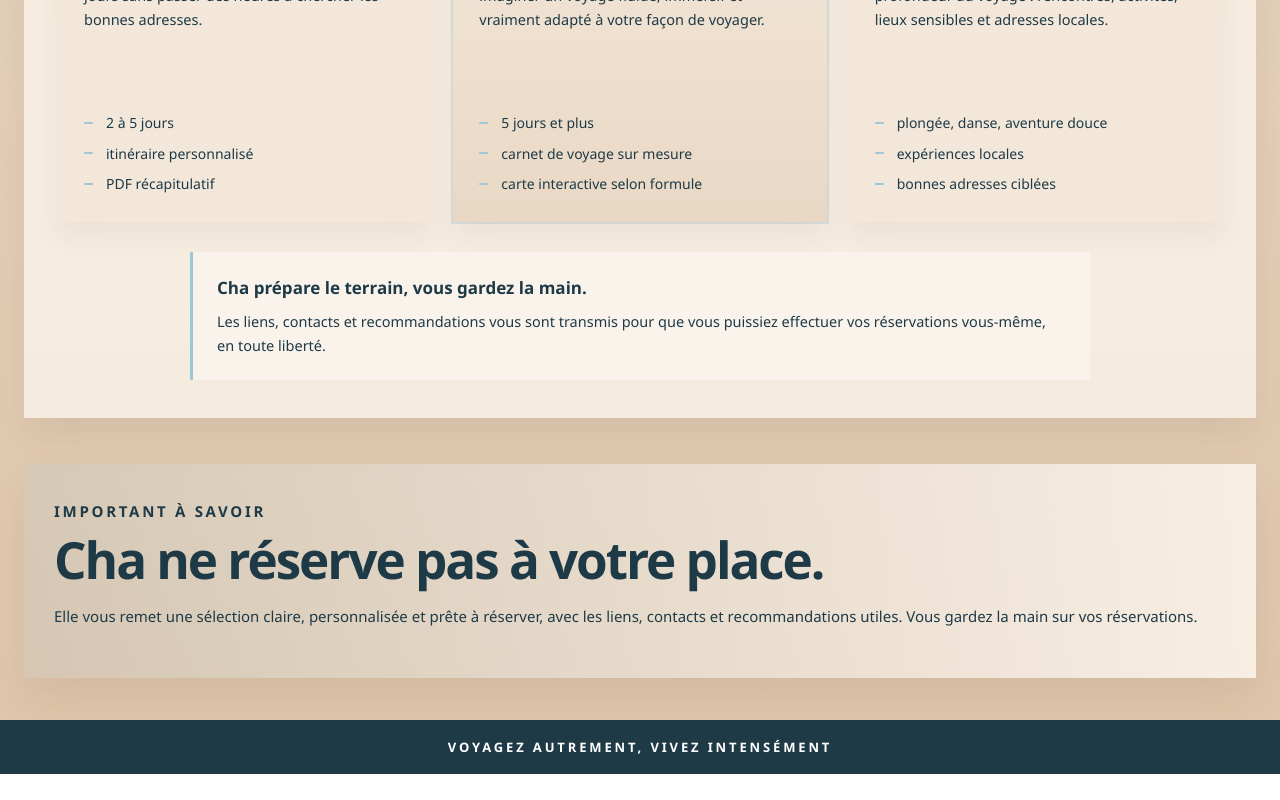
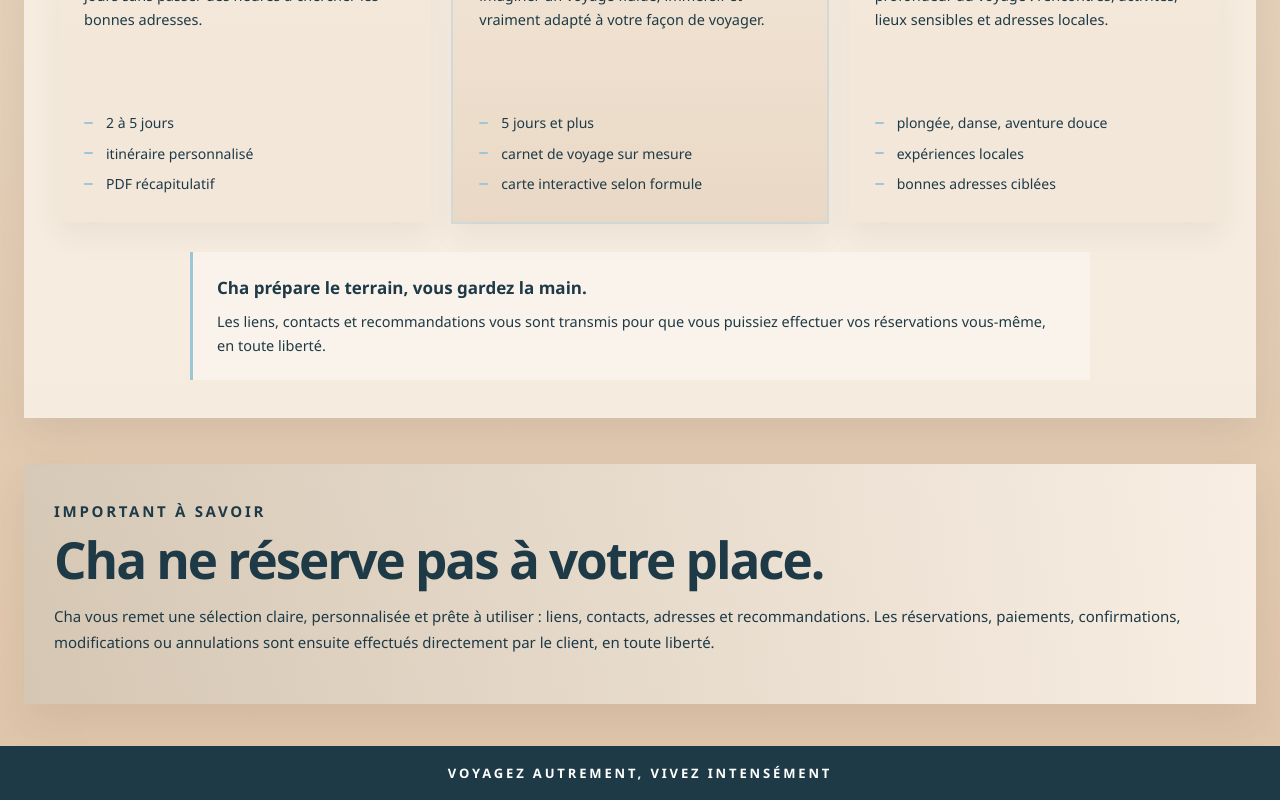
Before and after one commit to So1968/Les-voyages-de-Cha, a Next.js app: page / in a window 1280 px wide. Shown: the part 1776-2576 px from the top of the page. Before the commit the page ends 2550 px from the top, so only its background shows below. Built offline with nearby package versions, Linux system fonts and the light colour scheme.

Commit message:
Precise que les reservations restent faites par le client

```diff
--- a/app/page.tsx
+++ b/app/page.tsx
@@ -2,7 +2,7 @@ export default function Home() {
   return (
     <main className="cha-page">
       <header className="cha-header">
-        <a href="/bureau" className="cha-logo-wrap" aria-label="AccÃ¨s privÃ© au Bureau de Cha">
+        <a href="/bureau" className="cha-logo-wrap" aria-label="AccÃƒÂ¨s privÃƒÂ© au Bureau de Cha">
           <img src="/logo-cha.svg" alt="Les Voyages de Cha" className="cha-logo" />
         </a>
 
@@ -179,9 +179,10 @@ export default function Home() {
         <p className="cha-mini-title">Important &agrave; savoir</p>
         <h2>Cha ne r&eacute;serve pas &agrave; votre place.</h2>
         <p>
-          Elle vous remet une s&eacute;lection claire, personnalis&eacute;e et pr&ecirc;te &agrave; r&eacute;server,
-          avec les liens, contacts et recommandations utiles. Vous gardez la main
-          sur vos r&eacute;servations.
+          Cha vous remet une s&eacute;lection claire, personnalis&eacute;e et pr&ecirc;te &agrave; utiliser :
+          liens, contacts, adresses et recommandations. Les r&eacute;servations,
+          paiements, confirmations, modifications ou annulations sont ensuite
+          effectu&eacute;s directement par le client, en toute libert&eacute;.
         </p>
       </section>
 
```
